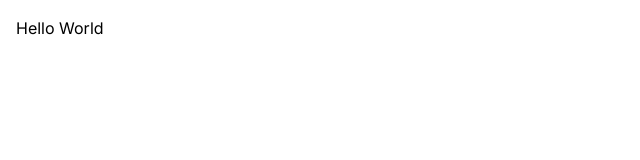
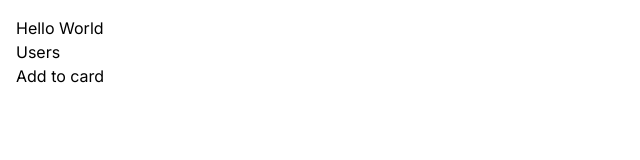
Before and after one commit to quackness/next-js, a Next.js app: page / in a window 1280 px wide. Shown: the top 160 px of the page, without its empty margins (0-640 px from the left). Built offline with nearby package versions, Linux system fonts and the light colour scheme.

Commit message:
tag a componennt in the app folder to be a client resource

```diff
--- /dev/null
+++ b/app/components/ProductCard.tsx
@@ -0,0 +1,11 @@
+'use client'
+
+function ProductCard() {
+  return (
+    <div>
+      <button onClick={()=> console.log('Click')}>Add to card</button>
+    </div>
+  )
+}
+
+export default ProductCard
--- a/app/page.tsx
+++ b/app/page.tsx
@@ -1,7 +1,13 @@
 import Image from 'next/image'
+import Link from 'next/link'
+import ProductCard from './components/ProductCard'
 
 export default function Home() {
   return (
-<main>Hello World</main>
+<main>
+  <h1>Hello World</h1>
+  <Link href="/users">Users</Link>
+  <ProductCard />
+</main>
   )
 }
```
